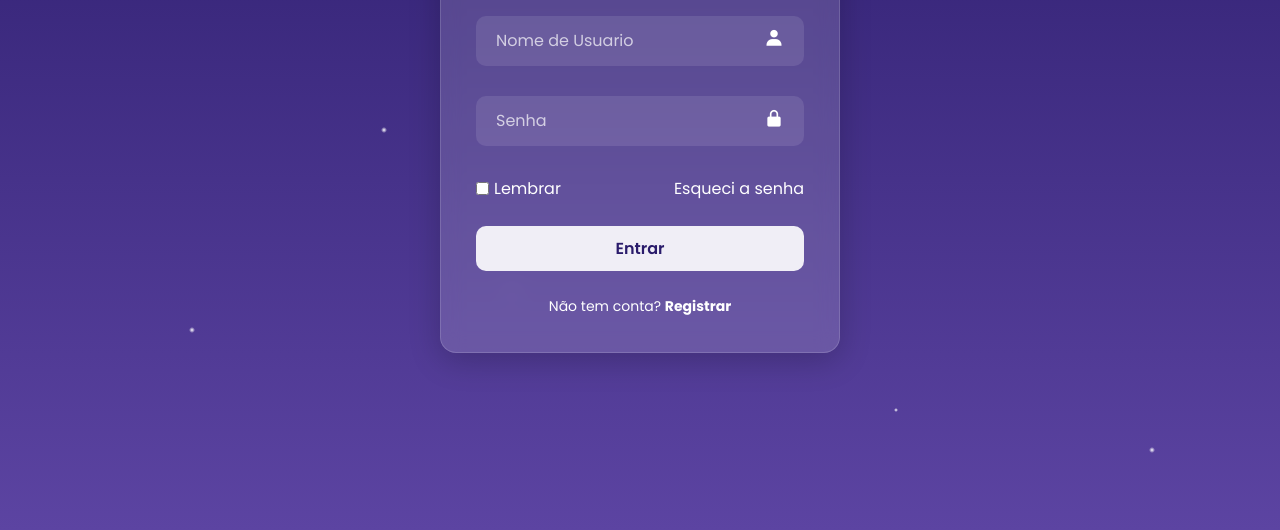
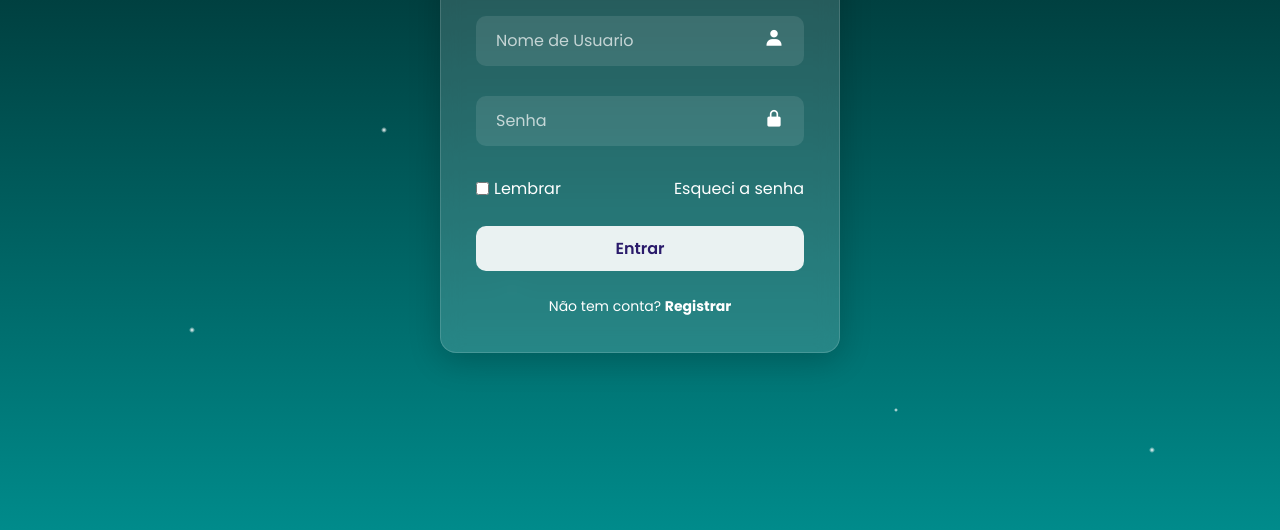
Before and after one commit to GustavoSCCP13/Login, a plain HTML site: page index.html in a window 1280 px wide. Shown: the part 270-800 px from the top of the page. Drawn offline with nearby package versions, Linux system fonts and the light colour scheme.

Commit message:
Editando cores

```diff
--- a/style.css
+++ b/style.css
@@ -13,7 +13,7 @@ body{
     align-items: center;
     min-height: 100vh;
     overflow: hidden;
-    background: linear-gradient(to bottom, #2a1b6b, #5c44a2) ;
+   background: linear-gradient(to bottom, #001a1a, #008b8b);
     position: relative;
 }
 
```
